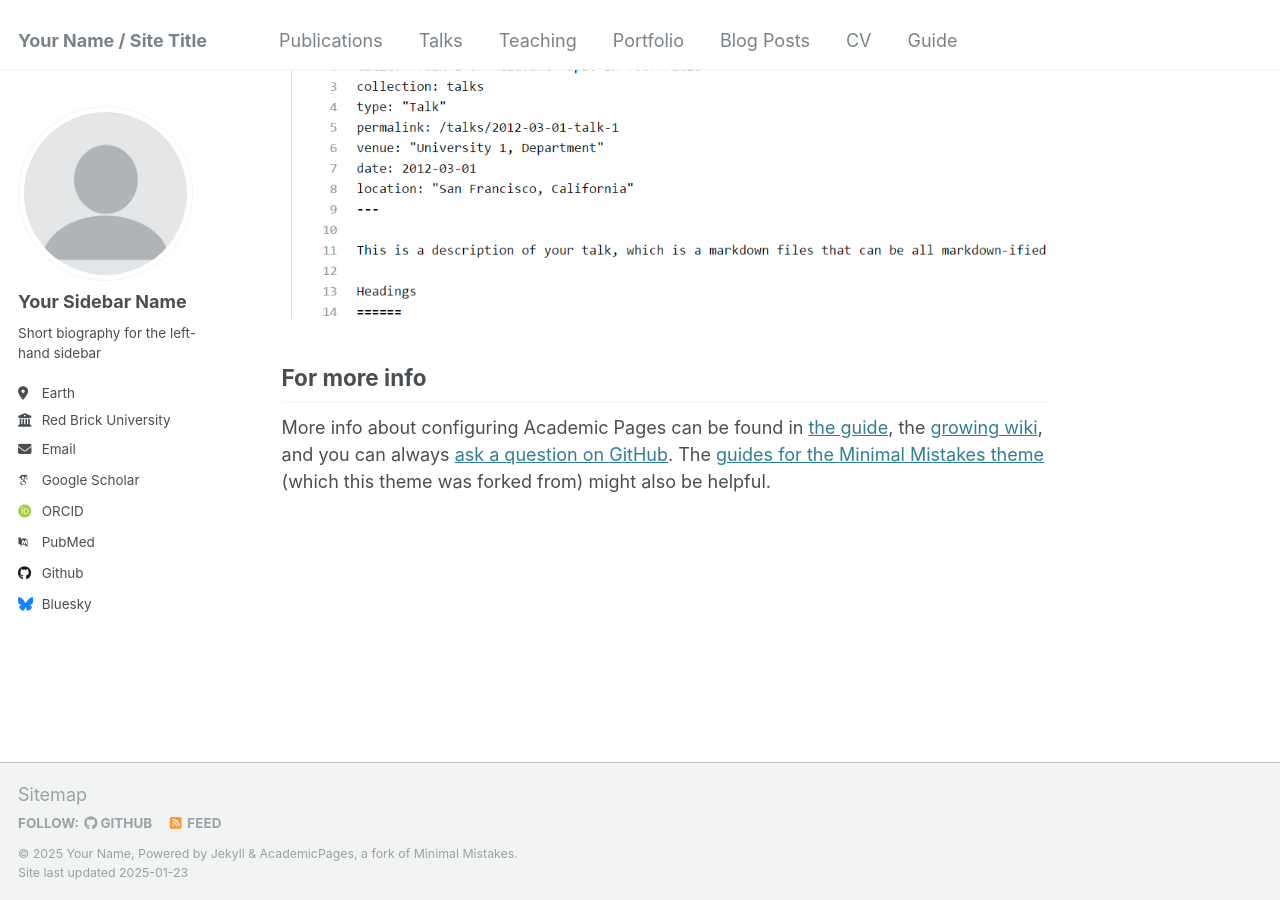
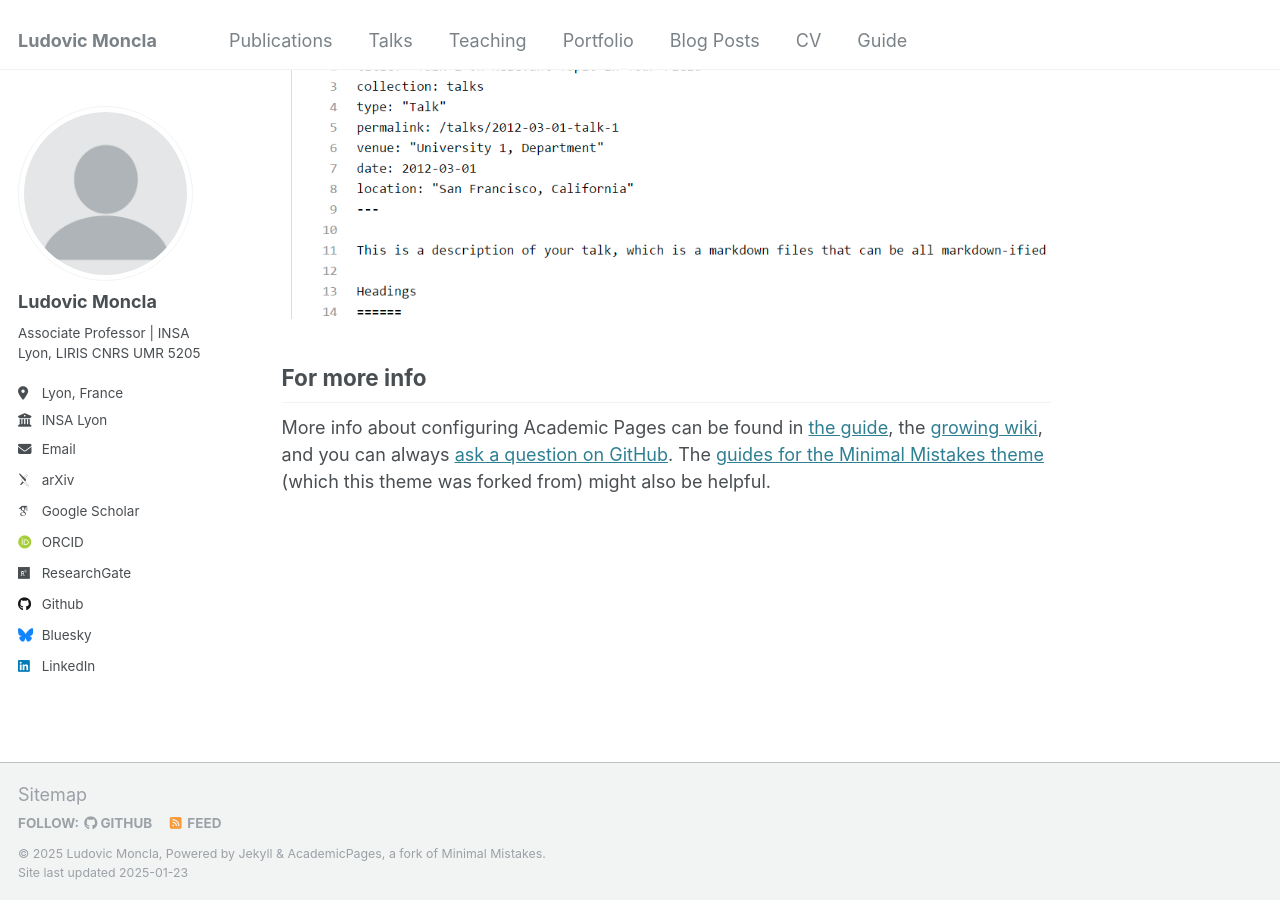
Before and after one commit to ludovicmoncla/ludovicmoncla.github.io, a Jekyll site: the page built from _pages/about.md, in a window 1280 px wide and 900 px high, scrolled down 2643 px. Built offline with Jekyll 4.4.1, drawn with Linux system fonts in a browser that asks for light colours; some web fonts are replaced.

Commit message:
Update _config.yml

```diff
--- a/_config.yml
+++ b/_config.yml
@@ -8,13 +8,13 @@
 
 # Basic Site Settings
 locale                   : "en-US"
-title                    : "Your Name / Site Title"
+title                    : "Ludovic Moncla"
 title_separator          : "-"
-name                     : &name "Your Name"
-description              : &description "personal description"
-url                      : https://academicpages.github.io # the base hostname & protocol for your site e.g. "https://[your GitHub username].github.io"
+name                     : &name "Ludovic Moncla"
+description              : &description "Associate Professor | INSA Lyon, LIRIS CNRS UMR 5205"
+url                      : https://ludovicmoncla.github.io # the base hostname & protocol for your site e.g. "https://[your GitHub username].github.io"
 baseurl                  : "" # the subpath of your site, e.g. "/blog"
-repository               : "academicpages/academicpages.github.io"
+repository               : "ludovicmoncla/ludovicmoncla.github.io"
 
 # Site Author - The following control what appear as part of the author content on the side bar.
 #               If a field is blank the icon and link will not appear, otherwise it will be shown.
@@ -22,34 +22,34 @@ repository               : "academicpages/academicpages.github.io"
 author:
   # Biographic information
   avatar           : "profile.png"
-  name             : "Your Sidebar Name"
+  name             : "Ludovic Moncla"
   pronouns         : # example: "she/her"
-  bio              : "Short biography for the left-hand sidebar"
-  location         : "Earth"
-  employer         : "Red Brick University"
+  bio              : "Associate Professor | INSA Lyon, LIRIS CNRS UMR 5205"
+  location         : "Lyon, France"
+  employer         : "INSA Lyon"
   uri              : # URL
-  email            : "none@example.org"
+  email            : "ludovic[dot]moncla[at]insa-lyon.fr"
 
   # Academic websites
-  arxiv            : # URL - Update with the correct link to your profile
-  googlescholar    : "https://scholar.google.com/citations?user=PS_CX0AAAAAJ"
+  arxiv            : "https://arxiv.org/search/cs?searchtype=author&query=Moncla,+L" # URL - Update with the correct link to your profile
+  googlescholar    : "https://scholar.google.fr/citations?user=KlJc_7kAAAAJ&hl=fr"
   impactstory      : # URL
-  orcid            : "http://orcid.org/yourorcidurl"
+  orcid            : "http://orcid.org/0000-0002-1590-9546"
   semantic         : # URL
-  pubmed           : "https://www.ncbi.nlm.nih.gov/pubmed/?term=john+snow"
-  researchgate     : # URL
+  pubmed           : #"https://www.ncbi.nlm.nih.gov/pubmed/?term=john+snow"
+  researchgate     : "https://www.researchgate.net/profile/Ludovic_Moncla" # URL
   scopus           : # URL
 
   # Repositories and software development
   bitbucket        : # Username - Update with your username on the site
   codepen          : # Username
   dribbble         : # Username
-  github           : "academicpages"
+  github           : "ludovicmoncla"
   kaggle           : # Username
   stackoverflow    : # User number or user number and name (i.e., use "1" or "1/jeff-atwood")
 
   # Social media
-  bluesky          : "bsky.app" # Replace this with you Bluesky username
+  bluesky          : "ludovicmoncla.bsky.social" # Replace this with you Bluesky username
   facebook         : # Username
   flickr           : # Username
   foursquare       : # Username
@@ -58,7 +58,7 @@ author:
   keybase          : # Username
   instagram        : # Username
   lastfm           : # Username
-  linkedin         : # Username
+  linkedin         :  "ludovic-moncla" # Username
   mastodon         : # URL
   medium           : # URL
   pinterest        : # Username
```
